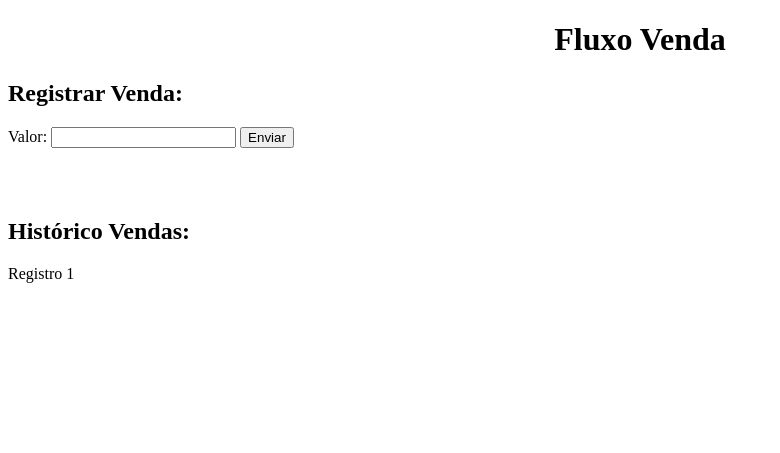
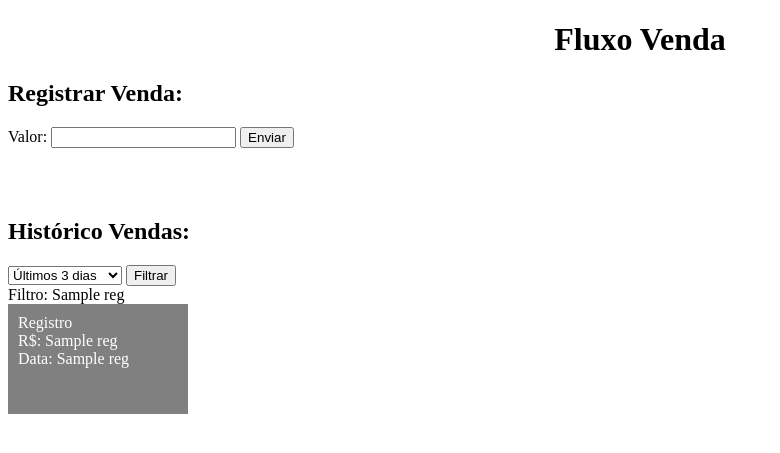
Before and after one commit to wesleypereirac/projeto-extensionista, a Flask app: template core/templates/fluxo_vendas.html in a window 1280 px wide. Shown: the top 453 px of the page, without its empty margins (0-780 px from the left). Run offline with Flask 3, Linux system fonts and the light colour scheme; the template is opened without the code that fills it: most values are stand-ins (such as "Sample title", 1, 10 or a date in 2020).

Commit message:
implementada filtragem de caixa

```diff
--- a/core/app.py
+++ b/core/app.py
@@ -94,18 +94,19 @@ def reg_venda():
     else:
         return render_template('fluxo_vendas.html')
 
-@app.route('/listar_vendas',methods=['GET'])
+@app.route('/listar_vendas',methods=['GET','POST'])
 def list_vendas():
-    filtro = request.form.get('filtro')
+    filtro = request.form.get('filtro', 'last3days')
+    periodo = None
 
-    if filtro == 'last3days':
-        periodo = '-2 days'
+    periodos = {
+        'last3days': '-2 days',
+        'last7days': '-6 days',
+        'last30days': '-29 days',
+        'last1year': '-1 year'
+    }
 
-    elif filtro == 'last7days':
-        periodo = '-6 days'
-
-    elif filtro == 'last1year':
-        periodo = '-1 year'
+    periodo = periodos.get(filtro)
 
     list_regs = db_handle.db_query(
         '*',
@@ -113,6 +114,7 @@ def list_vendas():
         f"""WHERE data_hora_operacao >= datetime('now', 'localtime', '{periodo}', 'start of day')
         AND data_hora_operacao <= datetime('now', 'localtime')"""
     )
+    list_regs.append(filtro)
     return render_template('fluxo_vendas.html',context=list_regs)
 
 #run
--- a/core/templates/estoque.html
+++ b/core/templates/estoque.html
@@ -47,7 +47,6 @@
         {% for reg in context %}
         <div class="produto-card">
             <p>
-                <!-- <strong>ID:</strong> {{ reg[0] }} <br> -->
                 <strong>Nome:</strong> {{ reg[1] }} <br>
                 <strong>Valor:</strong> R$ {{ reg[2] }} <br>
                 <strong>Qtd:</strong> {{ reg[3] }}
--- a/core/templates/fluxo_vendas.html
+++ b/core/templates/fluxo_vendas.html
@@ -12,12 +12,30 @@
         .list-vendas{
             padding-top: 50px;
             text-align: left;
+            width: 100%;
         }
 
         .registro-venda{
             text-align: left;
 
         }
+
+        .div-lista{
+            width: 100%;
+        }
+
+        .card_valor{
+            width: 160px;
+            height: 90px;
+            background-color: gray;
+            display: flex;
+            flex-direction: column;
+            padding: 10px;
+            color: white;
+        }
+
+
+
     </style>
 </head>
 <body>
@@ -43,15 +61,30 @@
 
     <div class="list-vendas">
         <h2>Histórico Vendas: </h2>
+
         <!-- obs: mostrar só ultimos 3 dias? e ter botao pra carregar historico todo? -->
         <!-- lista do mesmo dia juntas (separa dias com espaço consideravel) e ordena de acordo com a hora (mais recente) -->
         <!-- reutilizar card to estoque? -->
 
+        <form method="POST" action="/listar_vendas">
+            <select name="filtro" id="filtro">
+                <option value="last3days">Últimos 3 dias</option>
+                <option value="last7days">Últimos 7 dias</option>
+                <option value="last30days">Últimos 30 dias</option>
+                <option value="last1year">Último ano</option>
+            </select>
+
+            <button type="submit">Filtrar</button>
+        </form>
+
+        <span>Filtro:  {{ context[-1] }}</span>
+
         <div class="div-lista">
-            {% for reg in context %}
+            {% for reg in context[:-1] %}
             <div class="card_valor">
-                <span>Registro</span>  <!-- bold e centralizada -->
-                <span>{{ reg[0] }}</span>
+                <span class="card-name">Registro</span>  <!-- bold e centralizada -->
+                <span class="card-val">R$: {{ reg[1] }}</span>
+                <span class="card-val">Data: {{ reg[2] }}</span>
             </div>
             {% endfor %}
         </div>
```
